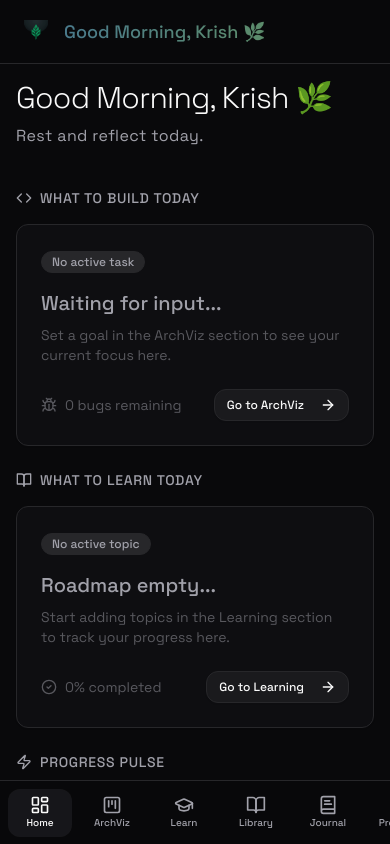
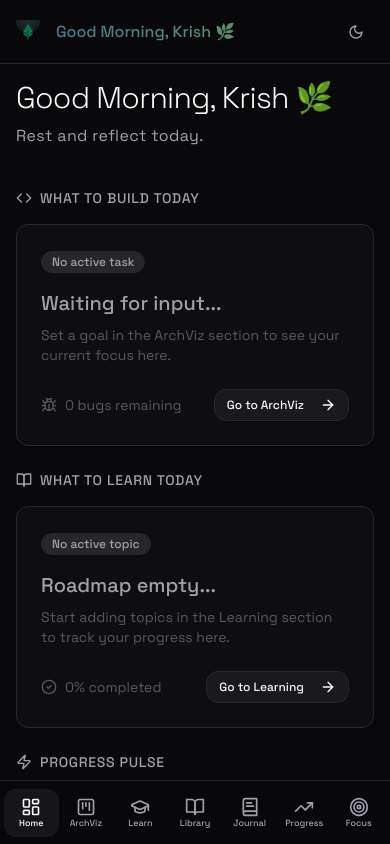
Before and after one commit to imkrish0011/founderOS, a React (Vite) app: page / in a window 390 px wide. Built offline with nearby package versions, Linux system fonts and the light colour scheme; no server answers; the database is empty; sample sign-in values are in the browser's storage.

Commit message:
Update mobile navigation UI and add theme toggle

```diff
--- a/src/components/layout/AppLayout.tsx
+++ b/src/components/layout/AppLayout.tsx
@@ -3,6 +3,7 @@ import { Sidebar } from './Sidebar';
 import { MobileNav } from './MobileNav';
 import { FloatingTimer } from '@/components/FloatingTimer';
 import { useNotifications } from '@/hooks/useNotifications';
+import { ThemeToggle } from '@/components/ThemeToggle';
 
 export default function AppLayout() {
   useNotifications();
@@ -14,11 +15,16 @@ export default function AppLayout() {
       {/* Main Content Area */}
       <main className="flex-1 flex flex-col h-screen overflow-hidden pb-16 md:pb-0 relative">
         {/* Header Placeholder (with sunrise gradient) */}
-        <header className="h-16 flex items-center px-6 border-b border-border bg-background/50 backdrop-blur z-10 shrink-0">
-          <div className="flex items-center gap-2 md:hidden mr-4">
-            <img src="/src/assets/logo.png" alt="FounderOS Logo" className="w-6 h-6 object-contain" style={{ mixBlendMode: 'screen' }} />
+        <header className="h-16 flex items-center justify-between px-4 md:px-6 border-b border-border bg-background/50 backdrop-blur z-10 shrink-0">
+          <div className="flex items-center gap-2">
+            <div className="md:hidden mr-2 flex-shrink-0">
+              <img src="/src/assets/logo.png" alt="FounderOS Logo" className="w-6 h-6 object-contain" style={{ mixBlendMode: 'screen' }} />
+            </div>
+            <h2 className="text-base md:text-lg sunrise-header font-medium truncate">Good Morning, Krish 🌿</h2>
           </div>
-          <h2 className="text-lg sunrise-header font-medium">Good Morning, Krish 🌿</h2>
+          <div className="md:hidden flex-shrink-0 ml-2">
+            <ThemeToggle />
+          </div>
         </header>
 
         <div className="flex-1 overflow-y-auto p-4 md:p-8 lg:p-12">
--- a/src/components/layout/MobileNav.tsx
+++ b/src/components/layout/MobileNav.tsx
@@ -15,20 +15,20 @@ const mobileNavItems = [
 
 export function MobileNav() {
   return (
-    <nav className="md:hidden fixed bottom-0 left-0 right-0 h-16 border-t border-border bg-background/80 backdrop-blur-md z-50 flex items-center overflow-x-auto px-2 pb-safe scrollbar-none gap-2">
+    <nav className="md:hidden fixed bottom-0 left-0 right-0 h-16 border-t border-border bg-background/80 backdrop-blur-md z-50 flex items-center justify-around px-1 pb-safe gap-0">
       {mobileNavItems.map((item) => (
         <NavLink
           key={item.path}
           to={item.path}
           className={({ isActive }) =>
             cn(
-              "flex flex-col items-center justify-center min-w-[64px] h-12 px-1 rounded-xl transition-all duration-200",
+              "flex flex-col items-center justify-center flex-1 h-12 rounded-xl transition-all duration-200",
               isActive ? "text-foreground bg-accent/50" : "text-muted-foreground hover:text-foreground/80 hover:bg-accent/20"
             )
           }
         >
-          <item.icon className="w-5 h-5" />
-          <span className="text-[10px] font-medium">{item.name}</span>
+          <item.icon className="w-5 h-5 mb-0.5" />
+          <span className="text-[9px] font-medium leading-none truncate max-w-full px-0.5">{item.name}</span>
         </NavLink>
       ))}
     </nav>
```
